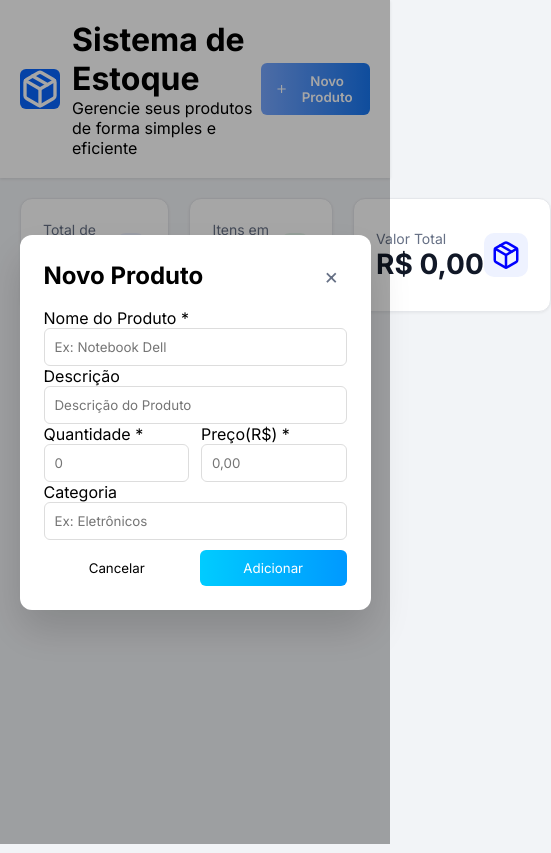
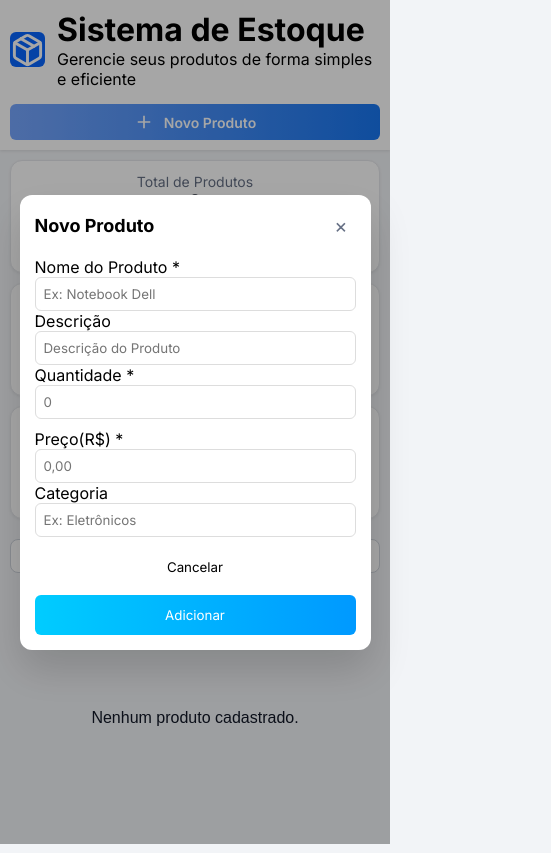
Before and after one commit to Uberdanalmeida/controle-estoque, a React (Vite) app: page / in a window 390 px wide. Both pictures are taken after a click on the button "Novo Produto". Shown: the whole page, 551 px wide, since content can reach past the window. Built offline with nearby package versions, Linux system fonts and the light colour scheme; no server answers; the database is empty.

Commit message:
Adiciona media queries para responsividade em diversos componentes da aplicação.

```diff
--- a/src/App.css
+++ b/src/App.css
@@ -318,3 +318,175 @@ input {
 .icone-busca {
   pointer-events: none;
 }
+
+/* Media Queries for Responsiveness */
+@media (max-width: 768px) {
+  .cabeca {
+    flex-direction: column;
+    gap: 15px;
+    padding: 15px;
+  }
+
+  .header {
+    justify-content: center;
+  }
+
+  .botao {
+    width: 100%;
+    justify-content: center;
+  }
+
+  .container {
+    padding: 10px;
+  }
+
+  .card {
+    grid-template-columns: 1fr;
+    gap: 15px;
+  }
+
+  .cards {
+    padding: 15px;
+    flex-direction: column;
+    text-align: center;
+    gap: 10px;
+  }
+
+  .num {
+    font-size: 24px;
+  }
+
+  .icon {
+    width: 40px;
+    height: 40px;
+  }
+
+  .cadastro-container {
+    padding: 10px;
+    overflow-x: auto;
+  }
+
+  .tabela-produtos {
+    min-width: 600px; /* Ensure table doesn't shrink too much */
+  }
+
+  .tabela-produtos th,
+  .tabela-produtos td {
+    padding: 10px;
+    font-size: 14px;
+  }
+
+  .acoes {
+    flex-direction: column;
+    gap: 5px;
+  }
+
+  .btn-editar,
+  .btn-remover,
+  .btn-salvar {
+    padding: 6px 8px;
+    font-size: 12px;
+  }
+
+  .novoProduto {
+    width: 95%;
+    padding: 20px;
+  }
+
+  .quantidadePreco {
+    flex-direction: column;
+    gap: 10px;
+  }
+
+  .CancelaAdicionar {
+    flex-direction: column;
+    gap: 8px;
+  }
+
+  .AdiCancel {
+    padding: 12px;
+  }
+
+  .busca-admin {
+    padding: 10px 35px 10px 12px;
+  }
+
+  .icone-busca {
+    right: 10px;
+    font-size: 16px;
+  }
+
+  .toast {
+    bottom: 10px;
+    right: 10px;
+    left: 10px;
+    padding: 10px 15px;
+  }
+
+  .container-vazio p {
+    font-size: 1rem;
+  }
+}
+
+@media (max-width: 480px) {
+  .cabeca {
+    padding: 10px;
+  }
+
+  .logo {
+    height: 35px;
+    width: 35px;
+  }
+
+  .botao {
+    padding: 8px 12px;
+    font-size: 14px;
+  }
+
+  .card {
+    gap: 10px;
+  }
+
+  .cards {
+    padding: 12px;
+  }
+
+  .num {
+    font-size: 20px;
+  }
+
+  .icon {
+    width: 36px;
+    height: 36px;
+  }
+
+  .tabela-produtos th,
+  .tabela-produtos td {
+    padding: 8px;
+    font-size: 12px;
+  }
+
+  .novoProduto {
+    padding: 15px;
+  }
+
+  .modal-header h2 {
+    font-size: 18px;
+  }
+
+  .fechar {
+    font-size: 20px;
+  }
+
+  input {
+    padding: 8px;
+  }
+
+  .busca-admin {
+    padding: 8px 30px 8px 10px;
+  }
+
+  .icone-busca {
+    font-size: 14px;
+  }
+}
```
